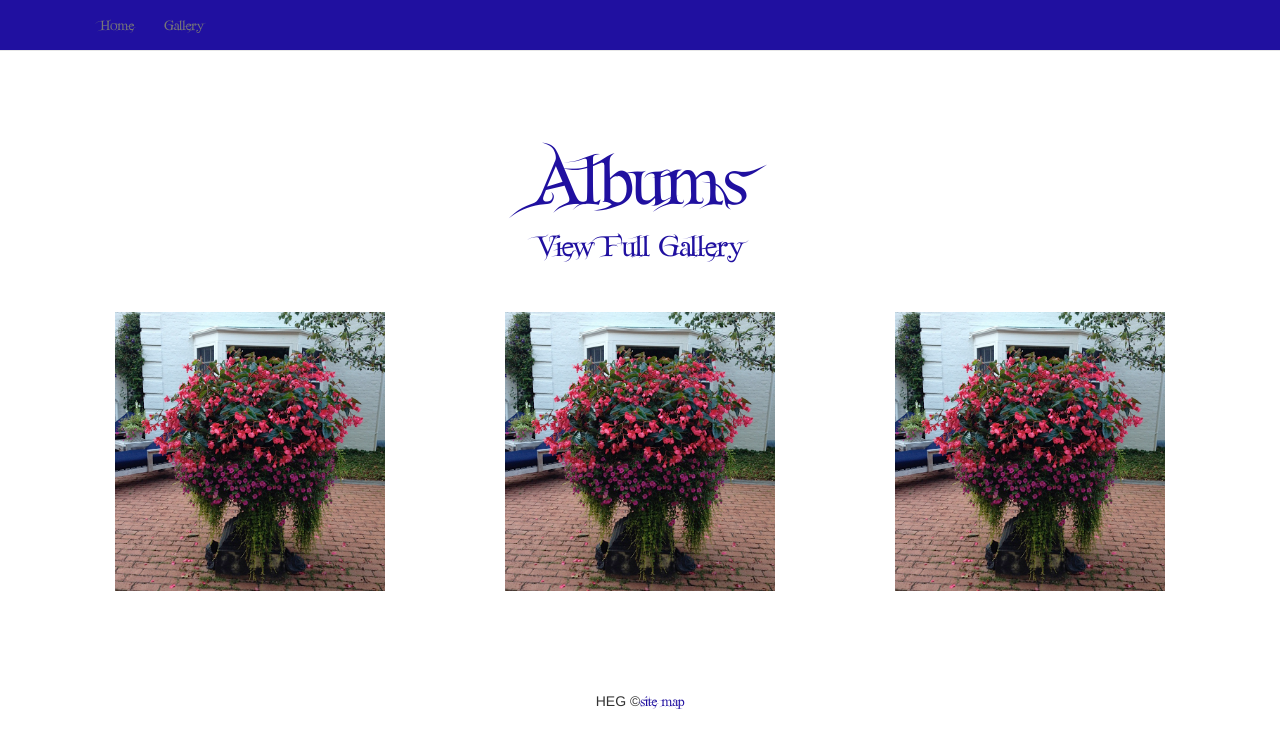
After one commit to kmuzenski/HEG, a PHP site: page /albums.php in a window 1280 px wide. The commit adds this page. Shown: the top 748 px of the page. Run offline with PHP 8.4, Linux system fonts and the light colour scheme.

Commit message:
style test + gallery page

```diff
--- /dev/null
+++ b/albums.php
@@ -0,0 +1,53 @@
+
+<!DOCTYPE html>
+<html>
+
+<?php require_once('header.php'); ?>
+
+<body>
+<?php require_once('nav.php'); ?>
+<br><br><br><br><br><br>
+
+<div class="container">
+	<div class="row">
+		<div class="col-xs-12 col-md-12 col-lg-12">
+		<center>
+		<h2> Albums </h2>
+		<h5><a href="gallery.php" title="View Full Gallery"> View Full Gallery </a></h5>
+		</center>
+		</div>
+	</div>
+</div>
+
+<br><br>
+
+<div class="container">
+	<div class="row">
+		<div class="col-xs-4 col-md-4 col-lg-4">
+		<center>
+			<img src="assets/img/indexpot.JPG" width="75%">
+		</center>
+		</div>
+
+		<div class="col-xs-4 col-md-4 col-lg-4">
+		<center>
+			<img src="assets/img/indexpot.JPG" width="75%">
+		</center>
+		</div>
+
+		<div class="col-xs-4 col-md-4 col-lg-4">
+		<center>
+			<img src="assets/img/indexpot.JPG" width="75%">
+		</center>
+		</div>
+	</div><!-- row -->
+</div><!-- container -->
+
+
+
+
+<br><br><br><br><br>
+<?php require_once('footer.php'); ?>
+
+</body>
+</html>
```
Also changed, not shown: gallery.php (+3 -22 lines).
